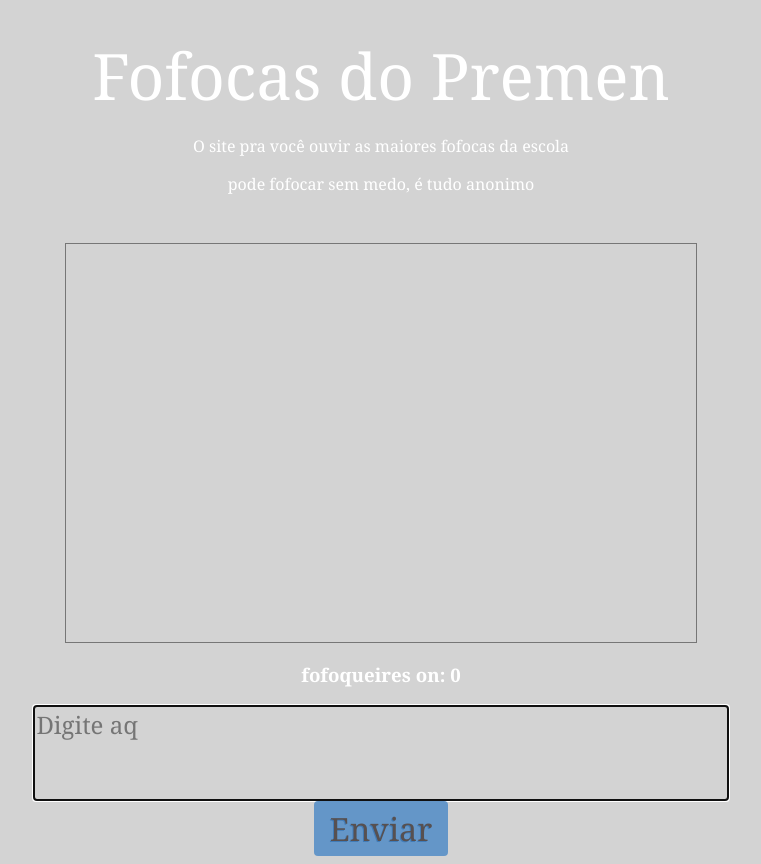
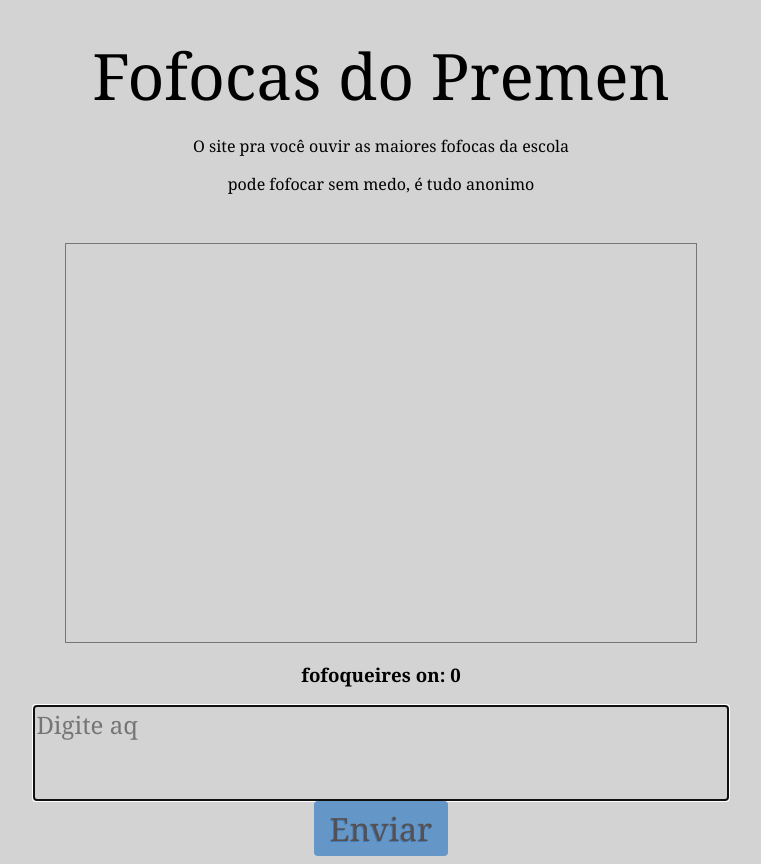
Before and after one commit to arctroopper/fofocasdopremen, a website: page index.html in a window 1280 px wide. Shown: the whole page, without its empty margins (259-1020 px from the left). Drawn offline with nearby package versions, Linux system fonts and the light colour scheme; no server answers.

Commit message:
Update index.html

```diff
--- a/index.html
+++ b/index.html
@@ -8,14 +8,14 @@
   }
   #title
   {
-    color: white;
+    color: black;
     font-size: 64px;
     margin-top: 32px;
     margin-bottom: 12px;
   }
   #desc
   {
-    color: white;
+    color: black;
     font-size: 16px;
     margin-bottom: 48px;
   }
@@ -31,7 +31,7 @@
   }
   #text
   {
-    color: white;
+    color: black;
     resize: none;
     width: 55%;
     height: 4em;
@@ -39,10 +39,10 @@
   }
   #subtit
   {
-    color: white;
+    color: black;
   }
   #numClients{
-    color: white;
+    color: black;
   }
   #btn
   {
```
